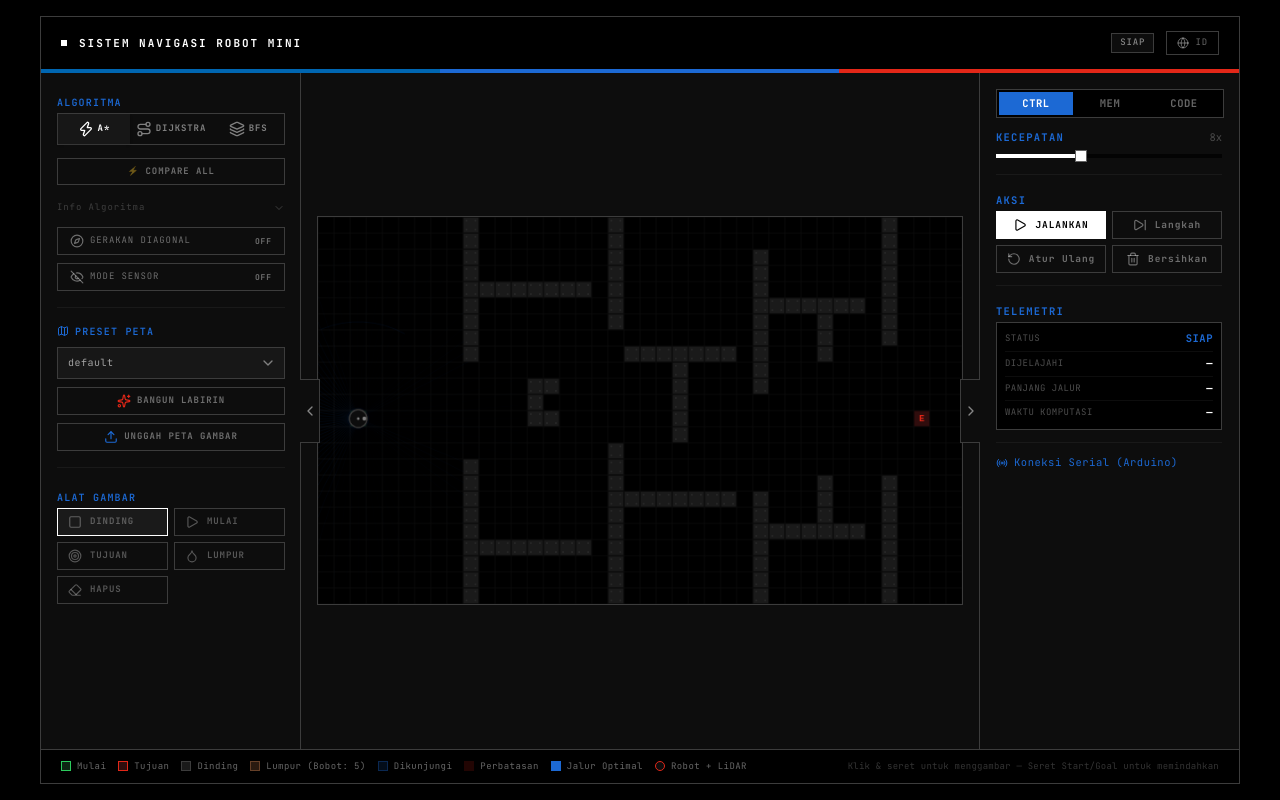
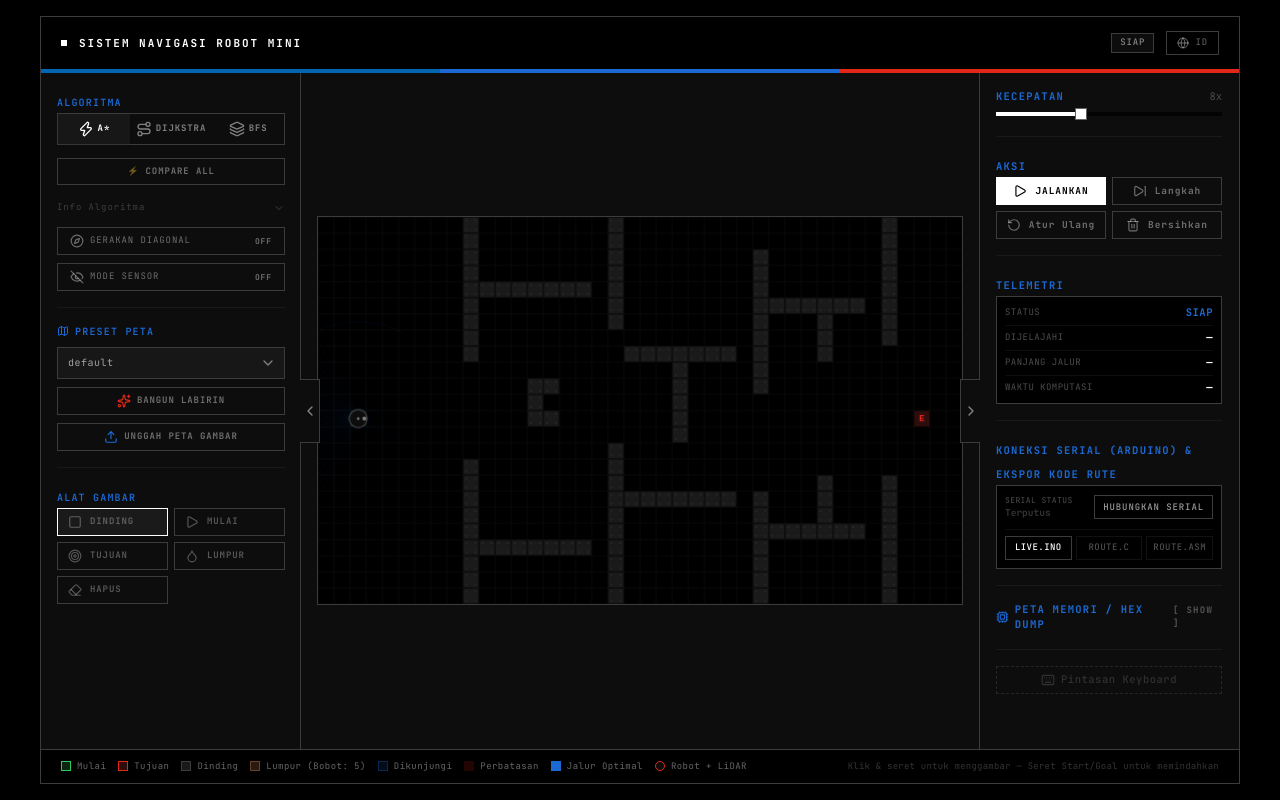
Before and after one commit to adnan-rabban/uas-arkom, a React (Vite) app: page / in a window 1280 px wide. Built offline with nearby package versions, Linux system fonts and the light colour scheme.

Commit message:
feat(ui): eliminate right panel scrollbars by replacing inline code previews and shortcuts with modals

```diff
--- a/src/components/RightPanel.tsx
+++ b/src/components/RightPanel.tsx
@@ -1,7 +1,7 @@
 import { Button } from '@/components/ui/button';
 import { Slider } from '@/components/ui/slider';
 import { Separator } from '@/components/ui/separator';
-import { Play, SkipForward, RotateCcw, Trash2, Keyboard, Code, Radio, Cpu } from 'lucide-react';
+import { Play, SkipForward, RotateCcw, Trash2, Keyboard, Cpu } from 'lucide-react';
 import { Collapsible, CollapsibleContent, CollapsibleTrigger } from '@/components/ui/collapsible';
 import { useState, useCallback } from 'react';
 import { TelemetryPanel } from './TelemetryPanel';
@@ -30,10 +30,12 @@ interface RightPanelProps {
 
 export function RightPanel(props: RightPanelProps) {
   const t = translations[props.lang];
-  const [activeTab, setActiveTab] = useState<'control' | 'memory' | 'export'>('control');
-  const [shortcutsOpen, setShortcutsOpen] = useState(false);
-  const [serialOpen, setSerialOpen] = useState(false);
   const [copiedType, setCopiedType] = useState<'c' | 'asm' | 'live' | 'mem' | null>(null);
+  const [memoryOpen, setMemoryOpen] = useState(false);
+
+  const [codeModalOpen, setCodeModalOpen] = useState(false);
+  const [selectedModalTab, setSelectedModalTab] = useState<'c' | 'asm' | 'live'>('c');
+  const [shortcutsModalOpen, setShortcutsModalOpen] = useState(false);
   const isRunning = props.simulationState !== 'idle' && props.simulationState !== 'done';
 
 
@@ -89,32 +91,7 @@ void loop() {
 
   return (
     <div className="h-full flex flex-col justify-between min-h-0 overflow-hidden">
-      {/* Tab Selector */}
-      <div className="grid grid-cols-3 border border-[#3c3c3c] bg-black p-0.5 rounded-none mb-3 shrink-0">
-        {([
-          { id: 'control', label: 'CTRL' },
-          { id: 'memory', label: 'MEM' },
-          { id: 'export', label: 'CODE' },
-        ] as const).map((tab) => (
-          <button
-            key={tab.id}
-            type="button"
-            onClick={() => setActiveTab(tab.id)}
-            className={`py-1 text-[10.5px] font-mono tracking-wider font-bold transition-all cursor-pointer rounded-none text-center ${
-              activeTab === tab.id
-                ? 'bg-[#1c69d4] text-white'
-                : 'text-white/40 hover:text-white hover:bg-white/5'
-            }`}
-          >
-            {tab.label}
-          </button>
-        ))}
-      </div>
-
-      {/* Tab Contents */}
-      <div className="flex-1 min-h-0 overflow-y-auto space-y-3 scrollbar-none pr-0.5">
-        {activeTab === 'control' && (
-          <div className="space-y-3">
+      <div className="flex-1 min-h-0 overflow-y-auto space-y-4 scrollbar-none pr-0.5">
         {/* Speed Control */}
         <div className="space-y-1">
           <div className="flex items-center justify-between">
@@ -200,25 +177,25 @@ void loop() {
 
         <Separator className="bg-white/5" />
 
-            {/* Web Serial Connection */}
-            <Collapsible open={serialOpen} onOpenChange={setSerialOpen}>
-              <CollapsibleTrigger className="flex items-center gap-1.5 text-[10.5px] tracking-wider font-mono text-[#1c69d4] hover:text-[#1c69d4]/80 transition-colors cursor-pointer select-none">
-                <Radio className="w-3 h-3" />
-                {t.serialTitle}
-              </CollapsibleTrigger>
-              <CollapsibleContent className="mt-1.5 space-y-1.5">
-                <div className="flex items-center justify-between text-[9.5px] font-mono">
-                  <span className="text-white/30">Status:</span>
-                  <span className={props.serialConnected ? "text-[#2ccb5d] font-bold" : "text-white/20"}>
+        {/* Serial & Code Exporters Block */}
+        <div className="space-y-1.5">
+          <span className="text-[10.5px] font-bold tracking-[0.12em] uppercase text-[#1c69d4]">
+            {t.serialTitle} & {t.exportPath}
+          </span>
+          <div className="bg-black border border-[#3c3c3c] p-2 space-y-2 rounded-none">
+            {/* Web Serial status & connect button */}
+            <div className="flex items-center justify-between">
+              <div className="flex flex-col">
+                <span className="text-[8px] uppercase tracking-wider text-white/30">Serial Status</span>
+                <span className={`text-[9.5px] font-mono font-bold ${props.serialConnected ? "text-[#2ccb5d]" : "text-white/20"}`}>
                   {props.serialConnected ? t.serialConnected : t.serialDisconnected}
                 </span>
               </div>
-
               <Button
                 onClick={props.serialConnected ? props.onDisconnectSerial : props.onConnectSerial}
                 size="sm"
                 variant="ghost"
-                  className={`w-full text-[9.5px] font-mono tracking-widest uppercase border rounded-none h-6 cursor-pointer ${
+                className={`text-[9px] font-mono tracking-widest uppercase border rounded-none h-6 px-2 cursor-pointer ${
                   props.serialConnected
                     ? 'bg-red-950/30 text-red-500 border-red-900/50 hover:bg-red-900/40 hover:text-red-400'
                     : 'border-[#3c3c3c] text-white/60 hover:border-white hover:text-white'
@@ -226,32 +203,64 @@ void loop() {
               >
                 {props.serialConnected ? t.serialDisconnect : t.serialConnect}
               </Button>
+            </div>
 
-                <div className="space-y-1 bg-black border border-[#3c3c3c] p-1.5 rounded-none">
-                  <div className="flex justify-between items-center text-[9px] border-b border-white/5 pb-1 mb-1 font-mono text-white/40">
-                    <span>{t.arduinoCodeTitle}</span>
-                    <button
-                      onClick={() => handleCopy(getArduinoLiveCode(), 'live')}
-                      className="hover:text-white transition-colors cursor-pointer text-[9px]"
+            {/* Code exporters buttons */}
+            <div className="grid grid-cols-3 gap-1 pt-1.5 border-t border-white/5">
+              <Button
+                onClick={() => {
+                  setSelectedModalTab('live');
+                  setCodeModalOpen(true);
+                }}
+                size="sm"
+                variant="ghost"
+                className="text-[9px] font-mono tracking-wider uppercase border border-[#3c3c3c] hover:border-white hover:text-white rounded-none h-6 px-1 cursor-pointer"
+                title={t.arduinoCodeTitle}
               >
-                      {copiedType === 'live' ? t.copied : t.copyCode}
-                    </button>
+                live.ino
+              </Button>
+              <Button
+                disabled={!props.pathFound || props.path.length === 0}
+                onClick={() => {
+                  setSelectedModalTab('c');
+                  setCodeModalOpen(true);
+                }}
+                size="sm"
+                variant="ghost"
+                className="text-[9px] font-mono tracking-wider uppercase border border-[#3c3c3c] hover:border-white hover:text-white rounded-none h-6 px-1 cursor-pointer disabled:opacity-30 disabled:hover:border-[#3c3c3c] disabled:hover:text-white/30"
+                title="arduino_route.c"
+              >
+                route.c
+              </Button>
+              <Button
+                disabled={!props.pathFound || props.path.length === 0}
+                onClick={() => {
+                  setSelectedModalTab('asm');
+                  setCodeModalOpen(true);
+                }}
+                size="sm"
+                variant="ghost"
+                className="text-[9px] font-mono tracking-wider uppercase border border-[#3c3c3c] hover:border-white hover:text-white rounded-none h-6 px-1 cursor-pointer disabled:opacity-30 disabled:hover:border-[#3c3c3c] disabled:hover:text-white/30"
+                title="route.asm"
+              >
+                route.asm
+              </Button>
             </div>
-                  <pre className="text-[9.5px] font-mono text-white/50 overflow-x-auto whitespace-pre leading-relaxed select-all max-h-[85px] scrollbar-thin">
-                    {getArduinoLiveCode()}
-                  </pre>
           </div>
-              </CollapsibleContent>
-            </Collapsible>
         </div>
-        )}
 
-        {activeTab === 'memory' && (
-          <div className="space-y-2">
-            <span className="text-[10.5px] font-bold tracking-[0.12em] uppercase text-[#1c69d4] flex items-center gap-1.5">
+        <Separator className="bg-white/5" />
+
+        {/* Memory Map Collapsible (Open by default) */}
+        <Collapsible open={memoryOpen} onOpenChange={setMemoryOpen}>
+          <CollapsibleTrigger className="text-[10.5px] font-bold tracking-[0.12em] uppercase text-[#1c69d4] flex items-center gap-1.5 hover:text-white/60 transition-colors cursor-pointer w-full text-left justify-between select-none">
+            <span className="flex items-center gap-1.5">
               <Cpu className="w-3.5 h-3.5" />
               {t.memoryMapTitle}
             </span>
+            <span className="text-[9px] text-white/30 font-mono">{memoryOpen ? '[ HIDE ]' : '[ SHOW ]'}</span>
+          </CollapsibleTrigger>
+          <CollapsibleContent className="mt-2 space-y-1.5">
             <p className="text-[10px] text-white/30 font-light leading-normal">
               {t.memoryMapDesc}
             </p>
@@ -331,68 +340,84 @@ void loop() {
                 })()}
               </div>
             </div>
-          </div>
-        )}
-
-        {activeTab === 'export' && (
-          <div className="space-y-3">
-            <span className="text-[10.5px] font-bold tracking-[0.12em] uppercase text-[#1c69d4] flex items-center gap-1.5">
-              <Code className="w-3.5 h-3.5" />
-              {t.exportPath}
-            </span>
-
-            {props.pathFound && props.path && props.path.length > 0 ? (
-              <div className="space-y-2">
-                <p className="text-[10px] text-white/30 font-light leading-normal">
-                  {t.exportPathDesc}
-                </p>
-
-                <div className="space-y-1 bg-black border border-[#3c3c3c] p-2 rounded-none">
-                  <div className="flex justify-between items-center text-[9px] border-b border-white/5 pb-1 mb-1 font-mono text-white/40">
-                    <span>arduino_route.c</span>
-                    <button
-                      onClick={() => handleCopy(getArduinoCode(), 'c')}
-                      className="hover:text-white transition-colors cursor-pointer text-[9px]"
-                    >
-                      {copiedType === 'c' ? t.copied : t.copyCode}
-                    </button>
-                  </div>
-                  <pre className="text-[9.5px] font-mono text-white/50 overflow-x-auto whitespace-pre leading-relaxed select-all max-h-[85px] scrollbar-thin">
-                    {getArduinoCode()}
-                  </pre>
-                </div>
-
-                <div className="space-y-1 bg-black border border-[#3c3c3c] p-2 rounded-none">
-                  <div className="flex justify-between items-center text-[9px] border-b border-white/5 pb-1 mb-1 font-mono text-white/40">
-                    <span>route.asm</span>
-                    <button
-                      onClick={() => handleCopy(getAssemblyCode(), 'asm')}
-                      className="hover:text-white transition-colors cursor-pointer text-[9px]"
-                    >
-                      {copiedType === 'asm' ? t.copied : t.copyCode}
-                    </button>
-                  </div>
-                  <pre className="text-[9.5px] font-mono text-white/50 overflow-x-auto whitespace-pre leading-relaxed select-all max-h-[85px] scrollbar-thin">
-                    {getAssemblyCode()}
-                  </pre>
-                </div>
-              </div>
-            ) : (
-              <p className="text-[10px] text-white/20 font-mono italic">
-                {t.statusReady}
-              </p>
-            )}
+          </CollapsibleContent>
+        </Collapsible>
 
         <Separator className="bg-white/5" />
 
         {/* Keyboard Shortcuts */}
-            <Collapsible open={shortcutsOpen} onOpenChange={setShortcutsOpen}>
-              <CollapsibleTrigger className="flex items-center gap-1.5 text-[10.5px] tracking-wider font-mono text-white/15 hover:text-white/30 transition-colors cursor-pointer">
-                <Keyboard className="w-3 h-3" />
+        <Button
+          onClick={() => setShortcutsModalOpen(true)}
+          variant="ghost"
+          size="sm"
+          className="w-full flex items-center justify-center gap-1.5 text-[10.5px] tracking-wider font-mono text-white/15 hover:text-white/35 hover:bg-white/5 border border-dashed border-white/10 rounded-none h-7 cursor-pointer"
+        >
+          <Keyboard className="w-3.5 h-3.5" />
           {t.shortcuts}
-              </CollapsibleTrigger>
-              <CollapsibleContent>
-                <div className="mt-2 space-y-1">
+        </Button>
+      </div>
+
+      {/* Code Export Modal */}
+      <Modal
+        isOpen={codeModalOpen}
+        onClose={() => setCodeModalOpen(false)}
+        title={t.exportPath || 'Code Export'}
+      >
+        <div className="space-y-4">
+          <div className="grid grid-cols-3 border border-[#3c3c3c] bg-black p-0.5 rounded-none mb-2">
+            {([
+              { id: 'c', label: 'arduino_route.c' },
+              { id: 'asm', label: 'route.asm' },
+              { id: 'live', label: 'live_receiver.ino' },
+            ] as const).map((tab) => (
+              <button
+                key={tab.id}
+                type="button"
+                onClick={() => setSelectedModalTab(tab.id)}
+                className={`py-1 text-[9px] font-mono tracking-wider font-bold transition-all cursor-pointer rounded-none text-center ${
+                  selectedModalTab === tab.id
+                    ? 'bg-[#1c69d4] text-white'
+                    : 'text-white/40 hover:text-white hover:bg-white/5'
+                }`}
+              >
+                {tab.label}
+              </button>
+            ))}
+          </div>
+
+          <div className="bg-black border border-[#3c3c3c] p-3 rounded-none relative">
+            <div className="flex justify-between items-center text-[10px] border-b border-white/5 pb-1.5 mb-2 font-mono text-white/40">
+              <span>
+                {selectedModalTab === 'c' && 'arduino_route.c'}
+                {selectedModalTab === 'asm' && 'route.asm'}
+                {selectedModalTab === 'live' && 'live_receiver.ino'}
+              </span>
+              <button
+                onClick={() => {
+                  const code = selectedModalTab === 'c' ? getArduinoCode() : selectedModalTab === 'asm' ? getAssemblyCode() : getArduinoLiveCode();
+                  handleCopy(code, selectedModalTab);
+                }}
+                className="hover:text-white transition-colors cursor-pointer text-[10px] text-[#1c69d4] font-bold"
+              >
+                {copiedType === selectedModalTab ? t.copied : t.copyCode}
+              </button>
+            </div>
+            <pre className="text-[11px] font-mono text-white/70 overflow-x-auto whitespace-pre leading-relaxed select-all max-h-[350px] scrollbar-thin">
+              {selectedModalTab === 'c' && getArduinoCode()}
+              {selectedModalTab === 'asm' && getAssemblyCode()}
+              {selectedModalTab === 'live' && getArduinoLiveCode()}
+            </pre>
+          </div>
+        </div>
+      </Modal>
+
+      {/* Keyboard Shortcuts Modal */}
+      <Modal
+        isOpen={shortcutsModalOpen}
+        onClose={() => setShortcutsModalOpen(false)}
+        title={t.shortcuts || 'Keyboard Shortcuts'}
+      >
+        <div className="space-y-1.5 py-1">
           {[
             ['Space', t.run],
             ['S', t.step],
@@ -404,18 +429,50 @@ void loop() {
             ['5', t.mud.split(' ')[0]],
             ['4', t.erase],
           ].map(([key, label]) => (
-                    <div key={key} className="flex items-center justify-between">
-                      <kbd className="text-[9px] font-mono bg-[#1a1a1a] border border-[#3c3c3c] rounded-none px-1 py-0.5 text-white/40">
+            <div key={key} className="flex items-center justify-between py-1 border-b border-white/5 last:border-0">
+              <kbd className="text-[10px] font-mono bg-[#1a1a1a] border border-[#3c3c3c] rounded-none px-1.5 py-0.5 text-white/60">
                 {key}
               </kbd>
-                      <span className="text-[10px] text-white/30">{label}</span>
+              <span className="text-[11px] text-white/50">{label}</span>
             </div>
           ))}
         </div>
-              </CollapsibleContent>
-            </Collapsible>
+      </Modal>
     </div>
-        )}
+  );
+}
+
+interface ModalProps {
+  isOpen: boolean;
+  onClose: () => void;
+  title: string;
+  children: React.ReactNode;
+}
+
+function Modal({ isOpen, onClose, title, children }: ModalProps) {
+  if (!isOpen) return null;
+  return (
+    <div className="fixed inset-0 z-50 flex items-center justify-center bg-black/80 backdrop-blur-sm p-4">
+      <div
+        className="bg-[#0d0d0d] border border-[#3c3c3c] w-full max-w-[500px] flex flex-col justify-between shadow-2xl relative"
+        onClick={(e) => e.stopPropagation()}
+      >
+        {/* Header */}
+        <div className="flex items-center justify-between border-b border-[#3c3c3c] px-4 py-3 bg-black">
+          <span className="text-[11px] font-mono tracking-widest uppercase font-bold text-[#1c69d4]">
+            {title}
+          </span>
+          <button
+            onClick={onClose}
+            className="text-white/40 hover:text-white transition-colors cursor-pointer font-mono text-xs uppercase tracking-wider font-bold"
+          >
+            [ Close ]
+          </button>
+        </div>
+        {/* Content */}
+        <div className="p-4 overflow-y-auto max-h-[70vh] scrollbar-thin">
+          {children}
+        </div>
       </div>
     </div>
   );
--- a/src/components/SimulationCanvas.tsx
+++ b/src/components/SimulationCanvas.tsx
@@ -2,7 +2,6 @@ import { useRef, useEffect, useCallback, useState } from 'react';
 import type { Grid, Position, SimulationState, Language } from '@/types';
 import { CellType } from '@/types';
 import { ROWS, COLS, CELL, CANVAS_W, CANVAS_H, COLORS, translations } from '@/lib/constants';
-import { Eye, EyeOff } from 'lucide-react';
 
 interface SimulationCanvasProps {
   grid: Grid;
@@ -41,18 +40,16 @@ export function SimulationCanvas({
   const pulseT = useRef(0);
   const animRef = useRef<number>(0);
   const [hoveredCell, setHoveredCell] = useState<Position | null>(null);
-  const [revealAllOnDone, setRevealAllOnDone] = useState(false);
 
   // Set to track cells revealed by LiDAR in SLAM Mode
   const revealedCellsRef = useRef<Set<string>>(new Set());
   // List of positions traversed by the robot (garis memory)
   const traversedHistoryRef = useRef<Position[]>([]);
 
-  // Clear history and toggle when reset (idle)
+  // Clear history when reset (idle)
   useEffect(() => {
     if (simulationState === 'idle') {
       traversedHistoryRef.current = [];
-      setRevealAllOnDone(false);
     }
   }, [simulationState]);
 
@@ -198,7 +195,7 @@ export function SimulationCanvas({
     for (let r = 0; r < ROWS; r++) {
       for (let c = 0; c < COLS; c++) {
         const cell = g[r][c];
-        const isRevealed = !slamMode || revealAllOnDone || revealedCellsRef.current.has(`${r},${c}`);
+        const isRevealed = !slamMode || revealedCellsRef.current.has(`${r},${c}`);
 
         if (!isRevealed) {
           const x = c * CELL, y = r * CELL;
@@ -248,7 +245,7 @@ export function SimulationCanvas({
     for (let i = 0; i < Math.min(vc, vord.length); i++) {
       const { row: r, col: c } = vord[i];
       if ((r === s.row && c === s.col) || (r === e.row && c === e.col)) continue;
-      if (slamMode && !revealAllOnDone && !revealedCellsRef.current.has(`${r},${c}`)) continue;
+      if (slamMode && !revealedCellsRef.current.has(`${r},${c}`)) continue;
 
       const fresh = Math.max(0, 1 - (vc - i) / 50);
       ctx.fillStyle = COLORS.visited;
@@ -263,7 +260,7 @@ export function SimulationCanvas({
     for (let i = Math.max(0, vc - 15); i < Math.min(vc, vord.length); i++) {
       const { row: r, col: c } = vord[i];
       if ((r === s.row && c === s.col) || (r === e.row && c === e.col)) continue;
-      if (slamMode && !revealAllOnDone && !revealedCellsRef.current.has(`${r},${c}`)) continue;
+      if (slamMode && !revealedCellsRef.current.has(`${r},${c}`)) continue;
 
       const age = vc - i;
       if (age < 12) {
@@ -283,7 +280,7 @@ export function SimulationCanvas({
       ctx.beginPath();
       let first = true;
       for (const pos of history) {
-        if (slamMode && !revealAllOnDone && !revealedCellsRef.current.has(`${pos.row},${pos.col}`)) continue;
+        if (slamMode && !revealedCellsRef.current.has(`${pos.row},${pos.col}`)) continue;
         if (first) {
           ctx.moveTo(pos.col * CELL + CELL / 2, pos.row * CELL + CELL / 2);
           first = false;
@@ -301,7 +298,7 @@ export function SimulationCanvas({
       for (let i = 0; i < Math.min(pc, p.length); i++) {
         const { row: r, col: c } = p[i];
         if ((r === s.row && c === s.col) || (r === e.row && c === e.col)) continue;
-        if (slamMode && !revealAllOnDone && !revealedCellsRef.current.has(`${r},${c}`)) continue;
+        if (slamMode && !revealedCellsRef.current.has(`${r},${c}`)) continue;
 
         ctx.fillStyle = COLORS.pathCell;
         ctx.fillRect(c * CELL + 1, r * CELL + 1, CELL - 2, CELL - 2);
@@ -311,7 +308,7 @@ export function SimulationCanvas({
       let first = true;
       for (let i = 0; i < Math.min(pc, p.length); i++) {
         const { row: r, col: c } = p[i];
-        if (slamMode && !revealAllOnDone && !revealedCellsRef.current.has(`${r},${c}`)) continue;
+        if (slamMode && !revealedCellsRef.current.has(`${r},${c}`)) continue;
 
         if (first) {
           ctx.moveTo(c * CELL + CELL / 2, r * CELL + CELL / 2);
@@ -362,7 +359,7 @@ export function SimulationCanvas({
       ctx.fillStyle = active ? COLORS.robotCenter : COLORS.robotCenterInactive;
       ctx.beginPath(); ctx.arc(rx, ry, 1.5, 0, Math.PI * 2); ctx.fill();
     }
-  }, [getRobotPos, castLidar, slamMode, revealAllOnDone]);
+  }, [getRobotPos, castLidar, slamMode]);
 
   useEffect(() => {
     const animate = () => {
@@ -486,27 +483,6 @@ export function SimulationCanvas({
           </div>
         );
       })()}
-
-      {slamMode && simulationState === 'done' && (
-        <div className="absolute bottom-4 right-4 z-20 flex gap-2">
-          <button
-            onClick={() => setRevealAllOnDone(!revealAllOnDone)}
-            className="px-3 py-1.5 bg-[#0d0d0d]/90 border border-[#3c3c3c] hover:border-white text-white font-mono text-[9px] tracking-widest uppercase transition-all cursor-pointer rounded-none select-none shadow-xl flex items-center gap-1.5"
-          >
-            {revealAllOnDone ? (
-              <>
-                <EyeOff className="w-3.5 h-3.5 text-[#e22718]" />
-                {lang === 'id' ? 'Lihat Yang Dilewati' : 'Show Revealed Only'}
-              </>
-            ) : (
-              <>
-                <Eye className="w-3.5 h-3.5 text-[#2ccb5d]" />
-                {lang === 'id' ? 'Lihat Semua Map' : 'Reveal Entire Map'}
-              </>
-            )}
-          </button>
-        </div>
-      )}
     </div>
   );
 }
```
Lines whose indentation alone changed are shown as unchanged.
